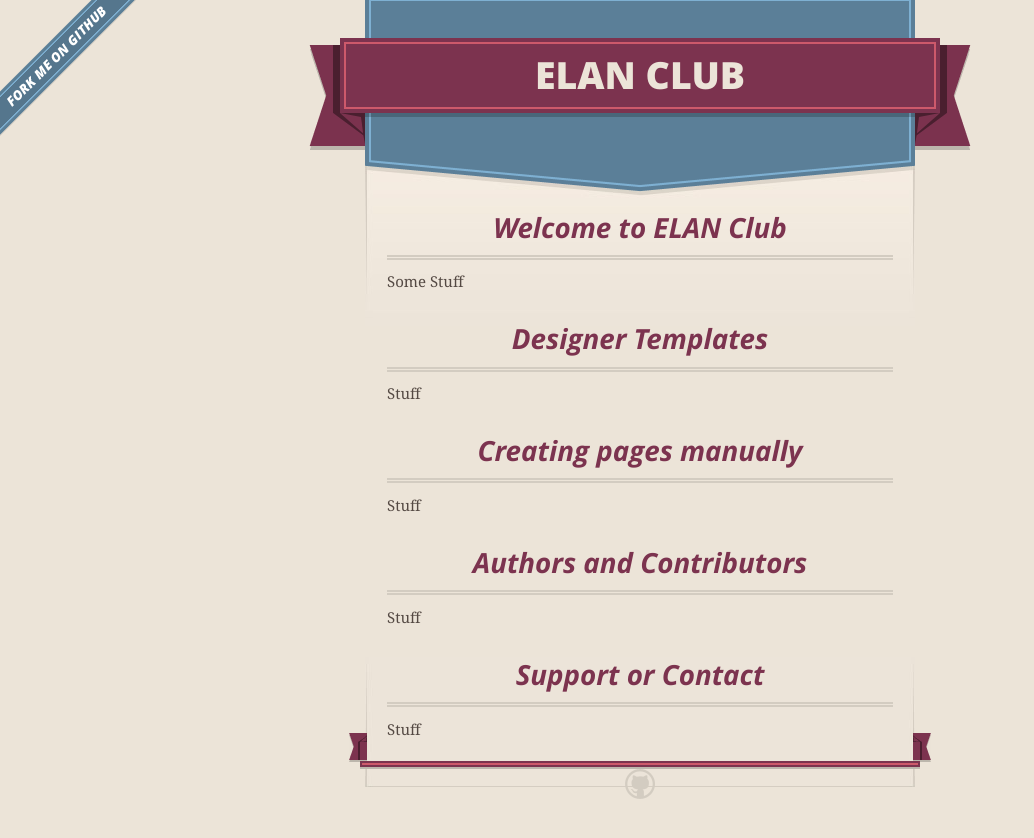
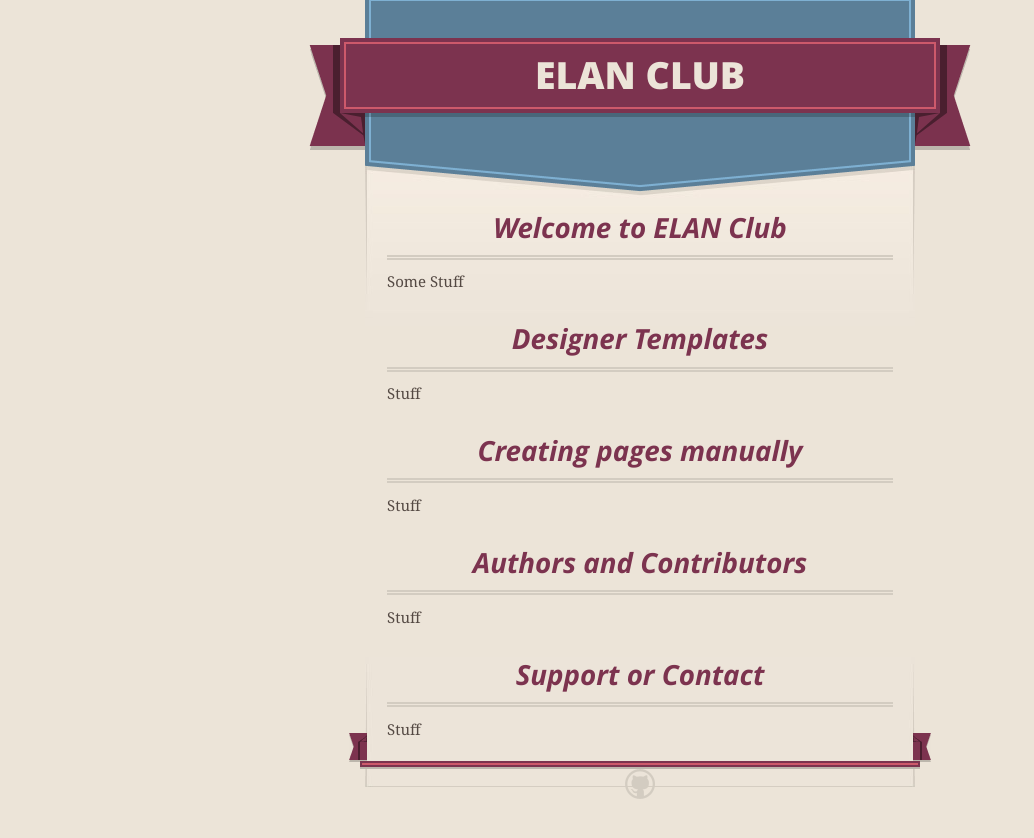
Before and after one commit to ELAN-Club/ELAN-Club.github.io, a plain HTML site: page index.html in a window 1280 px wide. Shown: the whole page, without its empty margins (0-1034 px from the left). Drawn offline with nearby package versions, Linux system fonts and the light colour scheme.

Commit message:
Update index.html

```diff
--- a/index.html
+++ b/index.html
@@ -21,7 +21,6 @@
   </head>
 
   <body>
-    <a id="forkme_banner" href="https://github.com/ELAN-Club">View on GitHub</a>
     <div class="shell">
 
       <header>
```
